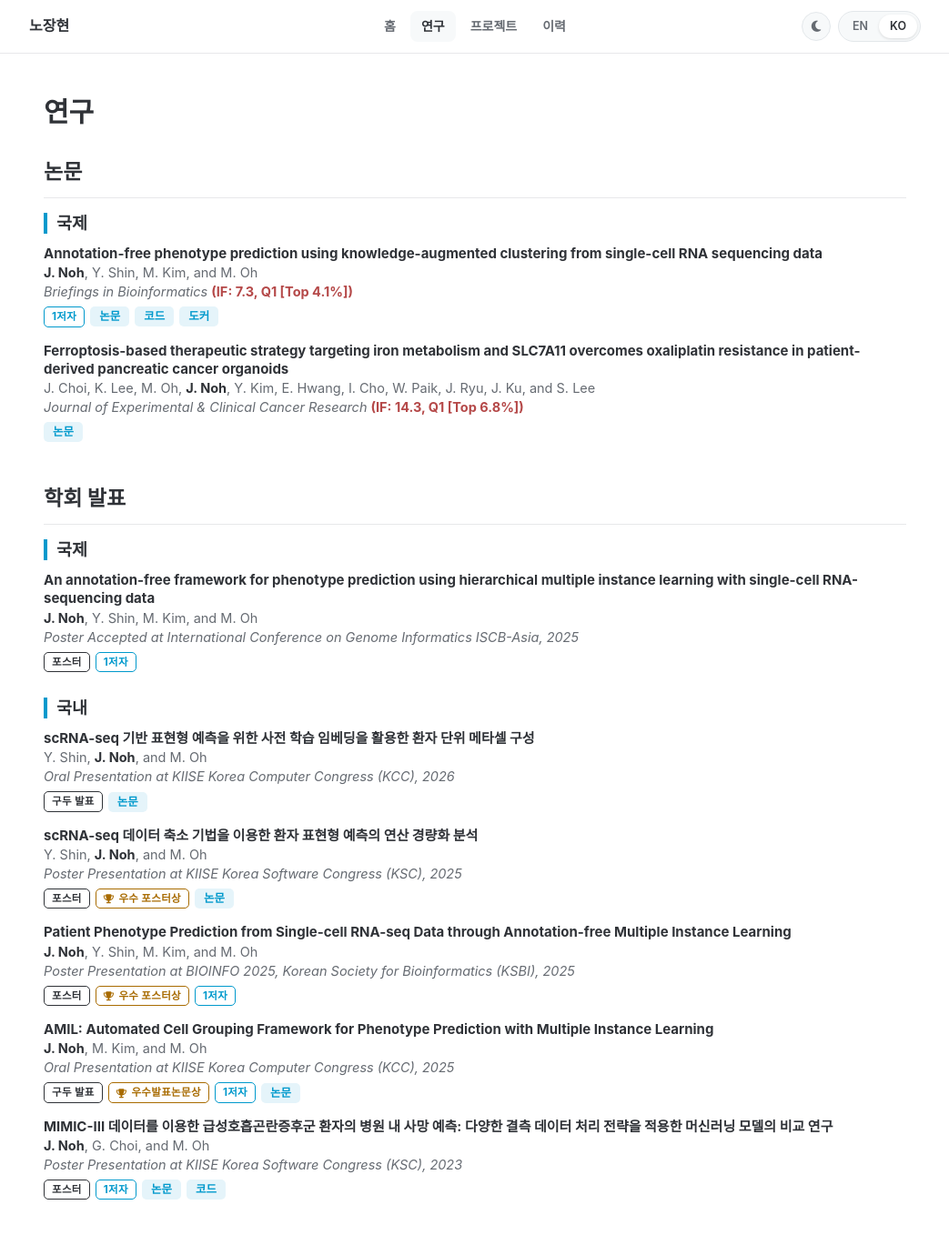
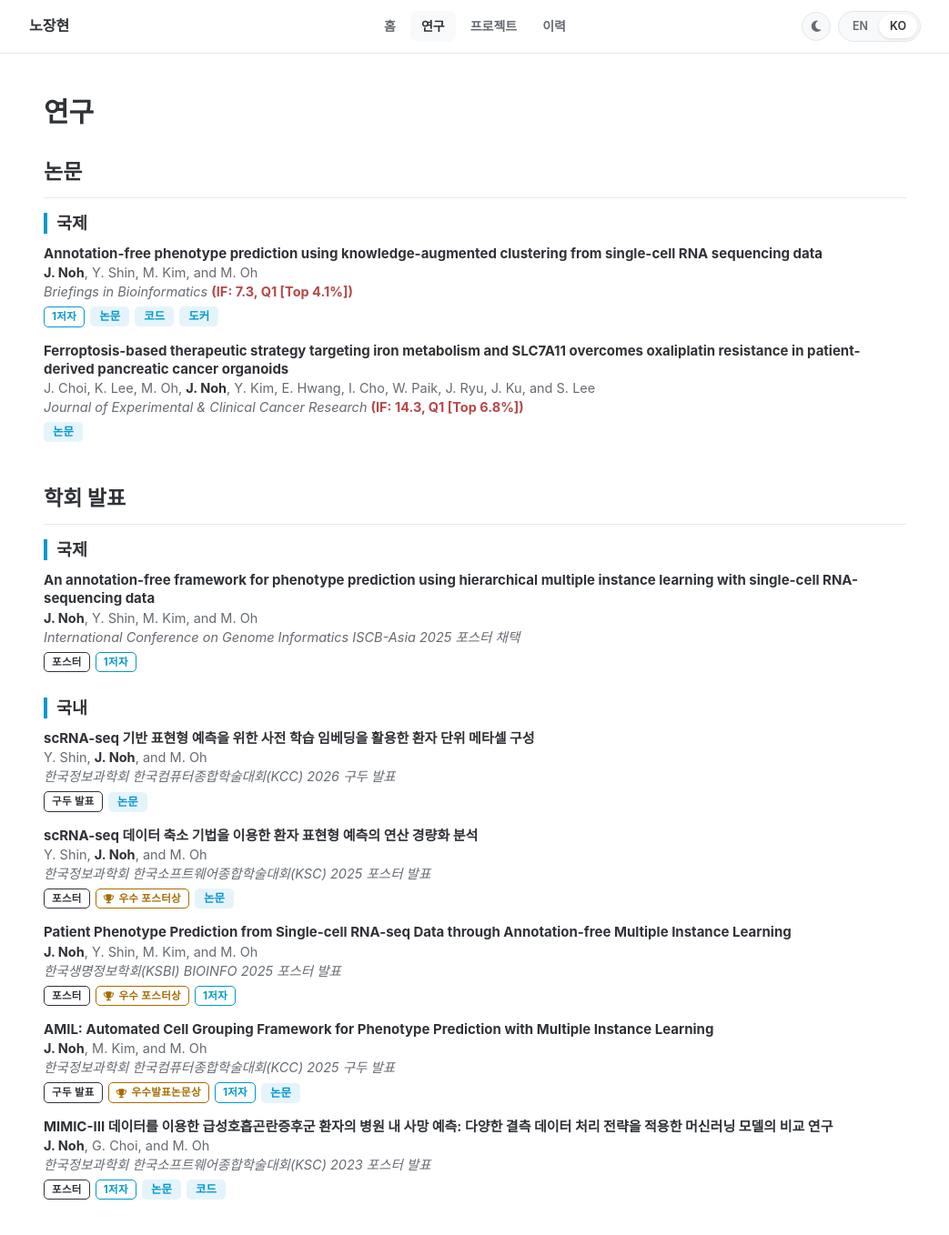
Before and after one commit to janghyunnoh/janghyunnoh.github.io, a Jekyll site: the page built from ko/research/index.md, in a window 1280 px wide and 1400 px high. Shown: the top 1358 px of the window at 91% size, without its empty margins (118-1161 px from the left). Built offline with Jekyll 4.4.1, drawn with Linux system fonts in a browser that asks for light colours.

Commit message:
Research: Korean venue text on KO page
Co-Authored-By: Claude Opus 5.5 <noreply@anthropic.com>
Claude-Session: https://claude.ai/code/session_01KSQJoZP1auZdYkoBxWPSet

```diff
--- a/_data/conferences.yml
+++ b/_data/conferences.yml
@@ -1,11 +1,12 @@
 # type: Oral / Poster    award: optional    scope: international / domestic
 # selected: true -> also shown on the home page
-# title_ko: Korean title, shown on the KO page when present
+# title_ko / venue_ko: Korean title / venue, shown on the KO page when present
 # links: paper / poster / slides / code — a button appears for each URL you add
 - scope: international
   title: "An annotation-free framework for phenotype prediction using hierarchical multiple instance learning with single-cell RNA-sequencing data"
   authors: "J. Noh, Y. Shin, M. Kim, and M. Oh"
   venue: "Poster Accepted at International Conference on Genome Informatics ISCB-Asia, 2025"
+  venue_ko: "International Conference on Genome Informatics ISCB-Asia 2025 포스터 채택"
   type: "Poster"
   first_author: true
 
@@ -14,6 +15,7 @@
   title_ko: "scRNA-seq 기반 표현형 예측을 위한 사전 학습 임베딩을 활용한 환자 단위 메타셀 구성"
   authors: "Y. Shin, J. Noh, and M. Oh"
   venue: "Oral Presentation at KIISE Korea Computer Congress (KCC), 2026"
+  venue_ko: "한국정보과학회 한국컴퓨터종합학술대회(KCC) 2026 구두 발표"
   type: "Oral"
   links:
     paper: "https://www.dbpia.co.kr/journal/articleDetail?nodeId=NODE12929339"
@@ -23,6 +25,7 @@
   title_ko: "scRNA-seq 데이터 축소 기법을 이용한 환자 표현형 예측의 연산 경량화 분석"
   authors: "Y. Shin, J. Noh, and M. Oh"
   venue: "Poster Presentation at KIISE Korea Software Congress (KSC), 2025"
+  venue_ko: "한국정보과학회 한국소프트웨어종합학술대회(KSC) 2025 포스터 발표"
   type: "Poster"
   award: "Best Poster Award"
   award_ko: "우수 포스터상"
@@ -33,6 +36,7 @@
   title: "Patient Phenotype Prediction from Single-cell RNA-seq Data through Annotation-free Multiple Instance Learning"
   authors: "J. Noh, Y. Shin, M. Kim, and M. Oh"
   venue: "Poster Presentation at BIOINFO 2025, Korean Society for Bioinformatics (KSBI), 2025"
+  venue_ko: "한국생명정보학회(KSBI) BIOINFO 2025 포스터 발표"
   type: "Poster"
   award: "Excellent Poster Award"
   award_ko: "우수 포스터상"
@@ -43,6 +47,7 @@
   title: "AMIL: Automated Cell Grouping Framework for Phenotype Prediction with Multiple Instance Learning"
   authors: "J. Noh, M. Kim, and M. Oh"
   venue: "Oral Presentation at KIISE Korea Computer Congress (KCC), 2025"
+  venue_ko: "한국정보과학회 한국컴퓨터종합학술대회(KCC) 2025 구두 발표"
   type: "Oral"
   award: "Best Presentation Award"
   award_ko: "우수발표논문상"
@@ -56,6 +61,7 @@
   title_ko: "MIMIC-III 데이터를 이용한 급성호흡곤란증후군 환자의 병원 내 사망 예측: 다양한 결측 데이터 처리 전략을 적용한 머신러닝 모델의 비교 연구"
   authors: "J. Noh, G. Choi, and M. Oh"
   venue: "Poster Presentation at KIISE Korea Software Congress (KSC), 2023"
+  venue_ko: "한국정보과학회 한국소프트웨어종합학술대회(KSC) 2023 포스터 발표"
   type: "Poster"
   first_author: true
   links:
--- a/_includes/item-pub.html
+++ b/_includes/item-pub.html
@@ -2,6 +2,6 @@
 <li>
     <div class="entry-title">{% if ko %}{{ it.title_ko | default: it.title }}{% else %}{{ it.title }}{% endif %}</div>
     <div class="entry-sub">{{ it.authors | replace: "J. Noh", me }}</div>
-    <div class="entry-sub"><em>{{ it.venue }}</em>{% if it.impact %} <span class="impact">{{ it.impact }}</span>{% endif %}</div>
+    <div class="entry-sub"><em>{% if ko %}{{ it.venue_ko | default: it.venue }}{% else %}{{ it.venue }}{% endif %}</em>{% if it.impact %} <span class="impact">{{ it.impact }}</span>{% endif %}</div>
     {% include badges.html item=it %}
 </li>
```
